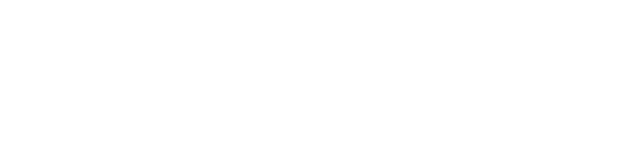
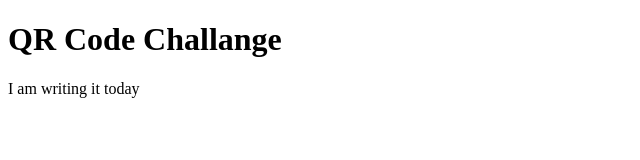
Before and after one commit to Stephengrammy/QR-Code, a plain HTML site: page index.html in a window 1280 px wide. Shown: the whole page, without its empty margins (0-640 px from the left). Drawn offline with Linux system fonts and the light colour scheme.

Commit message:
Update index.html

```diff
--- a/index.html
+++ b/index.html
@@ -6,6 +6,7 @@
     <title>Document</title>
 </head>
 <body>
-
+    <h1>QR Code Challange</h1>
+    <p>I am writing it today</p>
 </body>
 </html>
```
